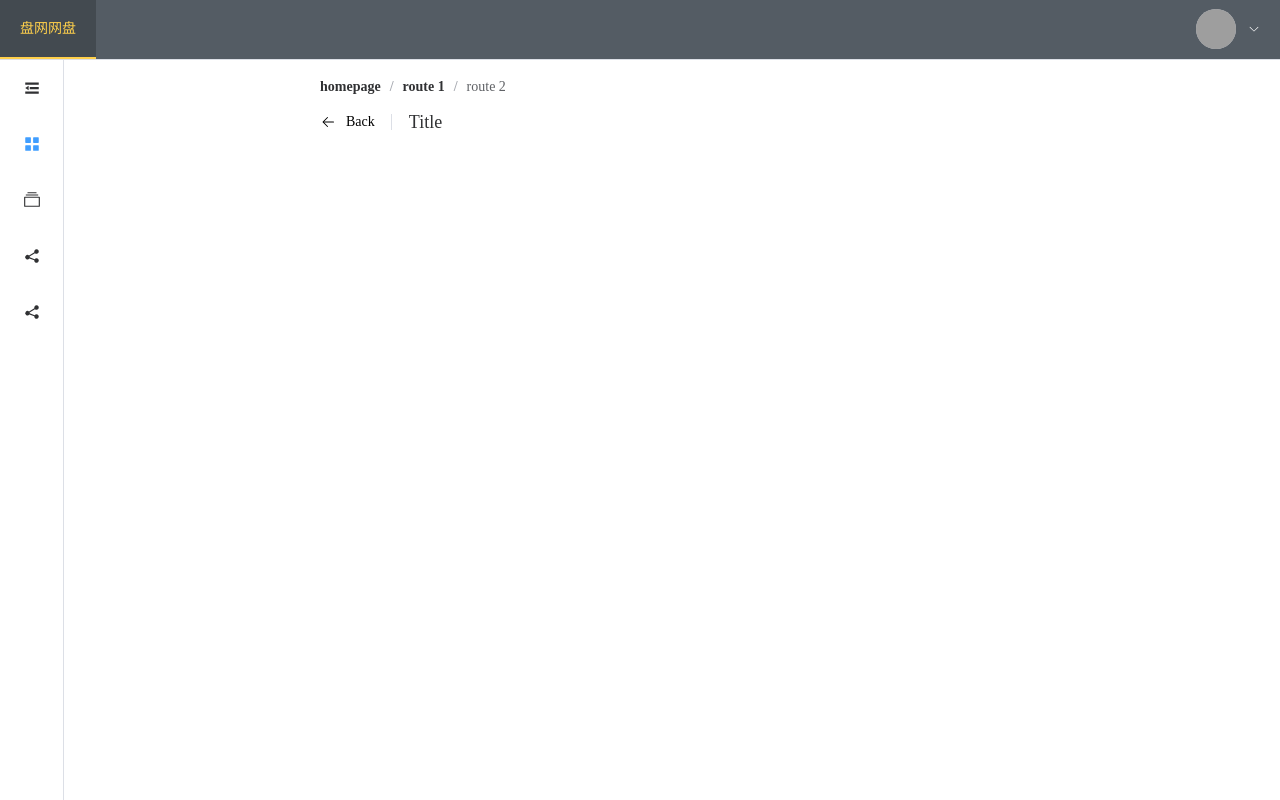
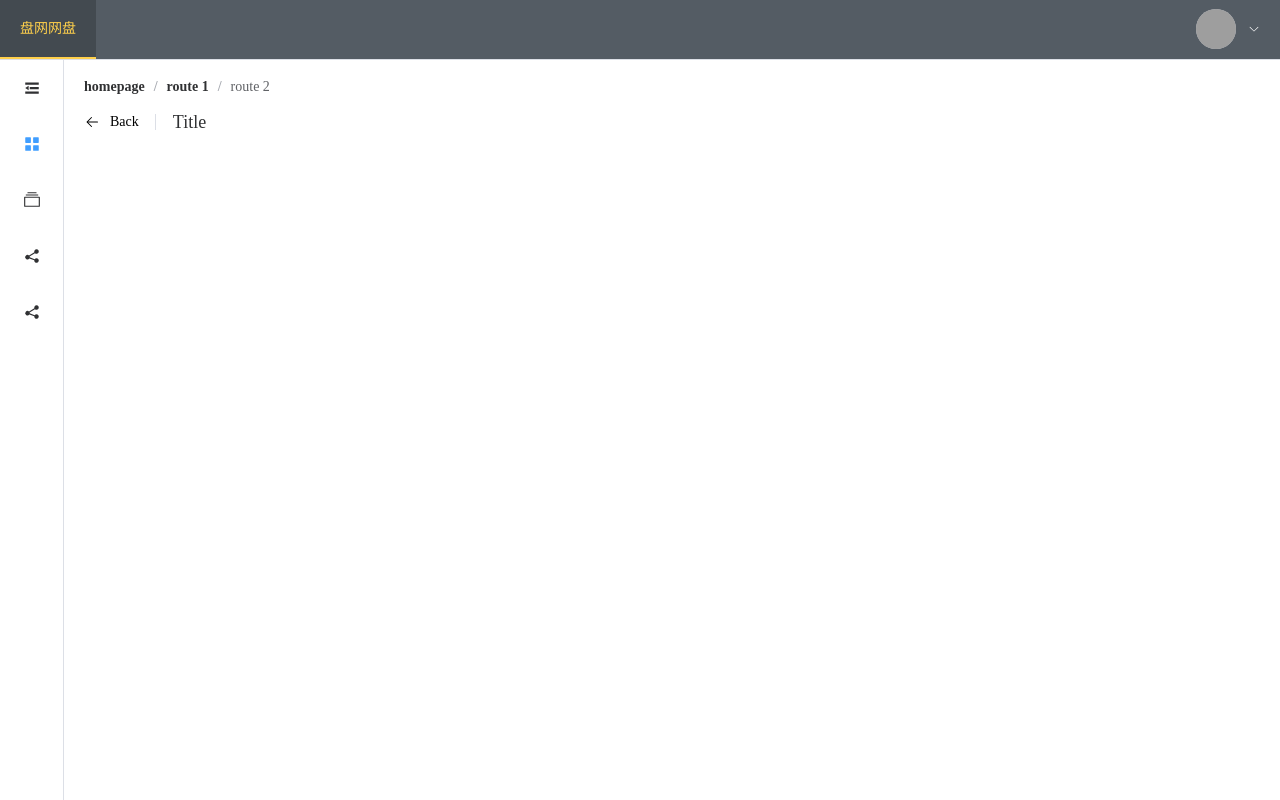
Before and after one commit to AAAkater/work, a Vue app: page / in a window 1280 px wide. Built offline with nearby package versions, Linux system fonts and the light colour scheme; grey boxes are pictures that could not be loaded.

Commit message:
fix:del  redundant components

```diff
--- a/src/views/layout/layoutContainer.vue
+++ b/src/views/layout/layoutContainer.vue
@@ -1,5 +1,10 @@
 <script setup lang="ts">
-
+    import {
+        ElMain,
+        ElContainer,
+        ElHeader,
+        ElAside
+    } from "element-plus"
     import NavigationBar from "./components/NavigationBar.vue";
     import SideBar from "./components/SideBar.vue"
     import PageHeader from "./components/PageHeader.vue"
@@ -11,11 +16,9 @@
             <navigation-bar></navigation-bar>
         </el-header>
         <el-container>
-      <el-aside class="aside">
-        <side-bar></side-bar>
-      </el-aside>
+            <side-bar />
             <el-main>
-        <page-header></page-header>
+                <page-header />
             </el-main>
         </el-container>
     </el-container>
@@ -29,6 +32,7 @@
     .Navigation-Bar {
         width: 100%;
         // margin: 0;
+
     }
 
     .aside {
```
Lines whose indentation alone changed are shown as unchanged.
